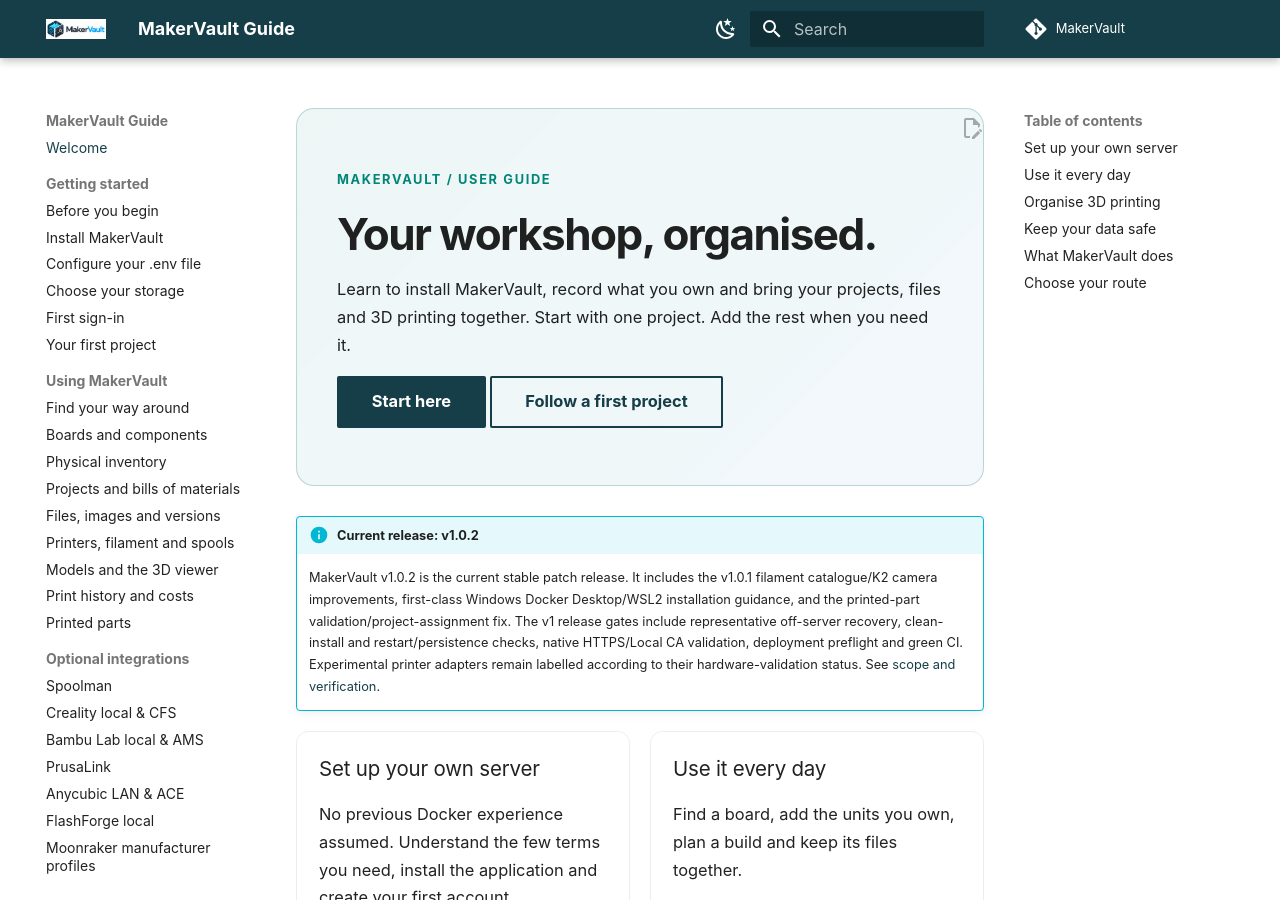
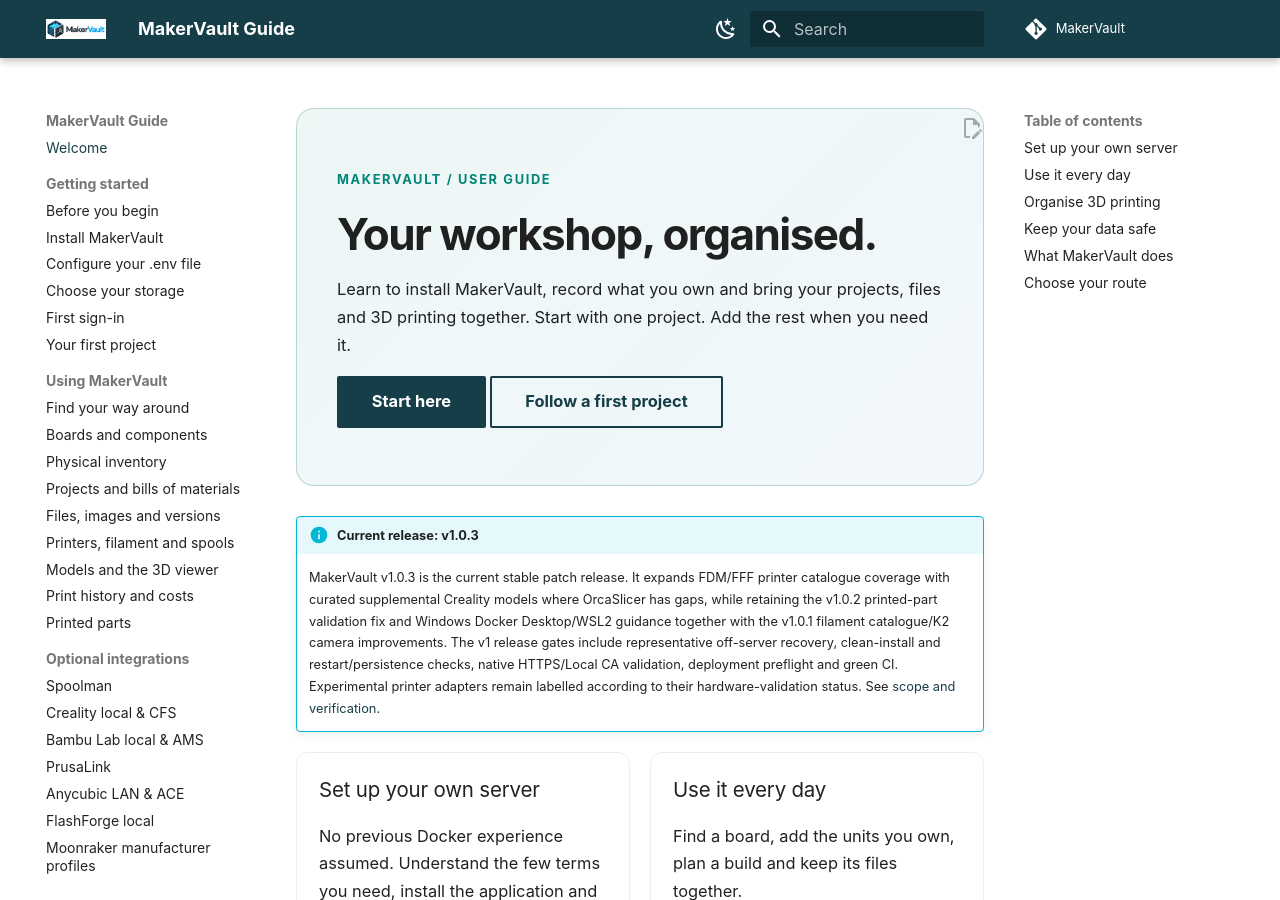
Before and after one commit to gavrd7/MakerVault, an MkDocs documentation site: the page built from docs/guide/index.md, in a window 1280 px wide and 900 px high. Built offline with MkDocs 1.6.1 and Material for MkDocs 9.7.7, drawn with Linux system fonts in a browser that asks for light colours; comment, search, counter and statistics services are not loaded.

Commit message:
Update embedded guide landing page for v1.0.3

```diff
--- a/docs/guide/index.md
+++ b/docs/guide/index.md
@@ -9,8 +9,8 @@
 [Follow a first project](getting-started/first-project.md){ .md-button }
 </div>
 
-!!! info "Current release: v1.0.2"
-    MakerVault v1.0.2 is the current stable patch release. It includes the v1.0.1 filament catalogue/K2 camera improvements, first-class Windows Docker Desktop/WSL2 installation guidance, and the printed-part validation/project-assignment fix. The v1 release gates include representative off-server recovery, clean-install and restart/persistence checks, native HTTPS/Local CA validation, deployment preflight and green CI. Experimental printer adapters remain labelled according to their hardware-validation status. See [scope and verification](reference/about.md).
+!!! info "Current release: v1.0.3"
+    MakerVault v1.0.3 is the current stable patch release. It expands FDM/FFF printer catalogue coverage with curated supplemental Creality models where OrcaSlicer has gaps, while retaining the v1.0.2 printed-part validation fix and Windows Docker Desktop/WSL2 guidance together with the v1.0.1 filament catalogue/K2 camera improvements. The v1 release gates include representative off-server recovery, clean-install and restart/persistence checks, native HTTPS/Local CA validation, deployment preflight and green CI. Experimental printer adapters remain labelled according to their hardware-validation status. See [scope and verification](reference/about.md).
 
 <div class="guide-grid" markdown>
 <div class="guide-card" markdown>
```
